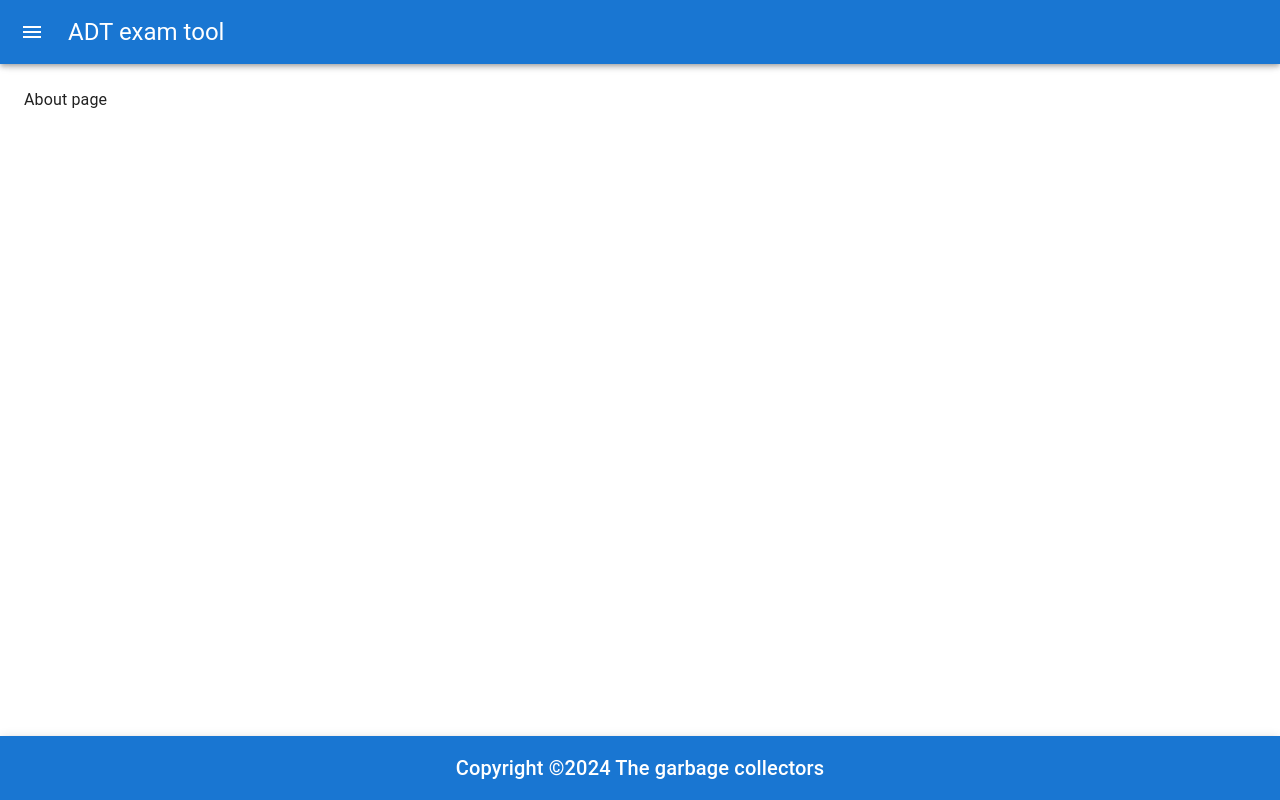
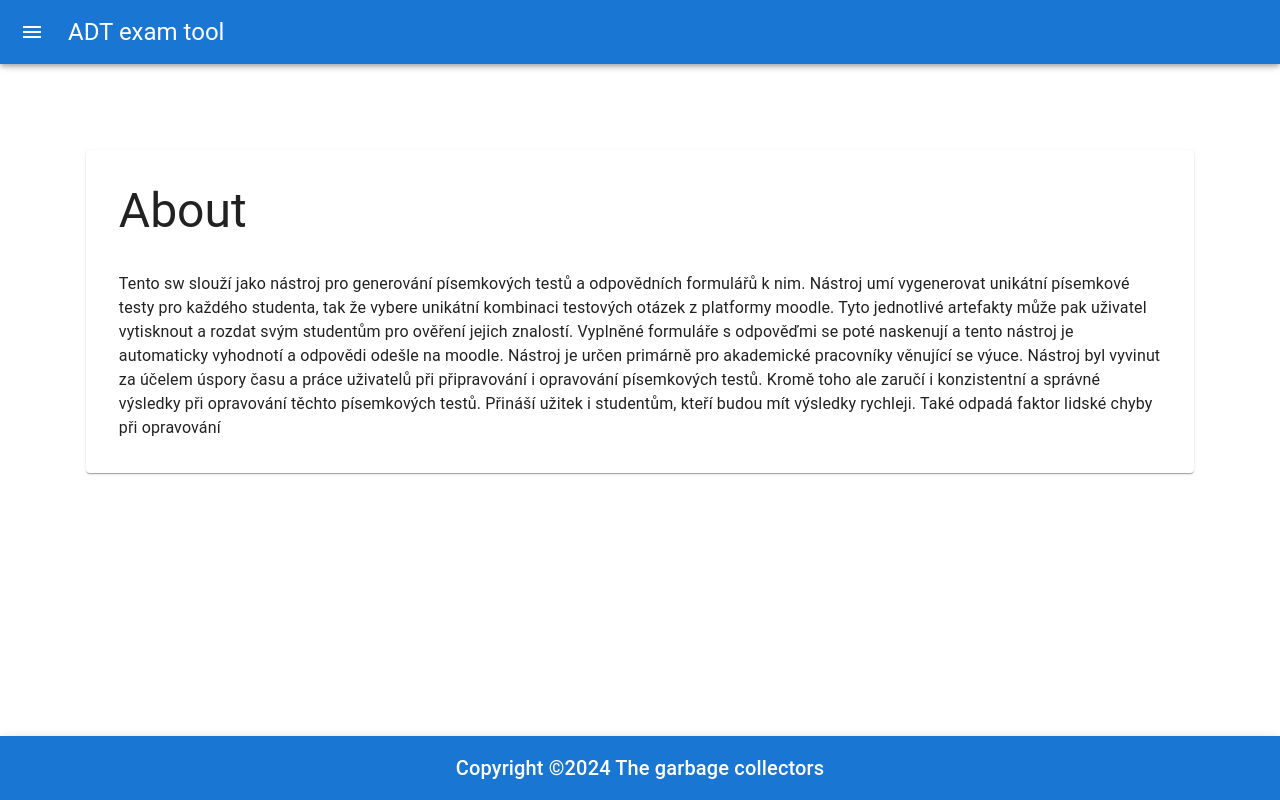
Before and after one commit to SpeekeR99/TSP_Kimlova_Savel_Slechta_Vdoviak_Zappe, a React app in the folder web/: page /about in a window 1280 px wide. Built offline with nearby package versions, Linux system fonts and the light colour scheme.

Commit message:
issue #11318 Příprava stránky about

```diff
--- a/web/src/client/pages/AboutPage.tsx
+++ b/web/src/client/pages/AboutPage.tsx
@@ -1,6 +1,28 @@
 import React from 'react'
 import BaseLayout from '../components/BaseLayout'
+import DemoPaper from '@mui/material/Paper'
+import { Typography } from '@mui/material'
 
-const About = () => <BaseLayout>About page</BaseLayout>
+const About = () => (
+	<BaseLayout>
+		<DemoPaper square={false} sx = {{margin: '5%'}}>
+			<Typography variant="h3" paddingLeft={'3%'} paddingTop={'3%'}>
+                About
+			</Typography>
+			<Typography  padding={'3%'}>
+            Tento sw slouží jako nástroj pro generování písemkových testů a odpovědních
+            formulářů k nim. Nástroj umí vygenerovat unikátní písemkové testy pro každého studenta,
+            tak že vybere unikátní kombinaci testových otázek z platformy moodle. Tyto jednotlivé
+            artefakty může pak uživatel vytisknout a rozdat svým studentům pro ověření jejich
+            znalostí. Vyplněné formuláře s odpověďmi se poté naskenují a tento nástroj je
+            automaticky vyhodnotí a odpovědi odešle na moodle. Nástroj je určen primárně
+            pro akademické pracovníky věnující se výuce. Nástroj byl vyvinut
+            za účelem úspory času a práce uživatelů při připravování i opravování
+            písemkových testů. Kromě toho ale zaručí i konzistentní a správné výsledky při
+            opravování těchto písemkových testů. Přináší užitek i studentům, kteří budou mít
+            výsledky rychleji. Také odpadá faktor lidské chyby při opravování
+			</Typography>
+		</DemoPaper>
+	</BaseLayout>)
 
 export default About
```
